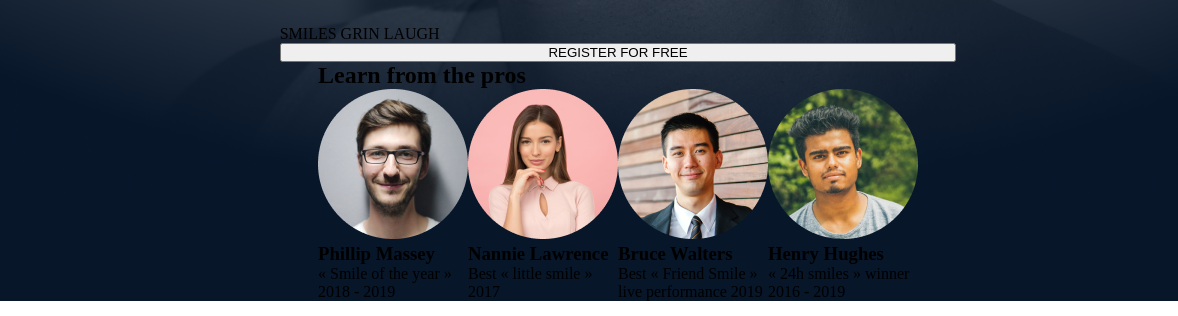
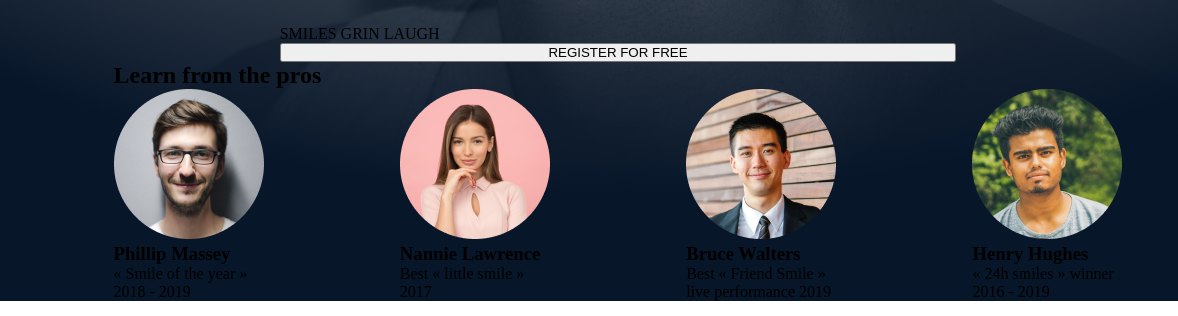
Before and after one commit to clementroume/holbertonschool-web-development, a plain HTML site: page css_advanced/index.html in a window 1280 px wide. Shown: the part 792-1108 px from the top of the page, 102-1280 px from the left. Drawn offline with Linux system fonts and the light colour scheme.

Commit message:
CSS advanced part 2

```diff
--- a/css_advanced/styles.css
+++ b/css_advanced/styles.css
@@ -78,6 +78,8 @@ header {
 }
 
 #pros {
+  width: 1009px;
   display: flex;
   flex-direction: row;
+  justify-content: space-between;
 }
```
